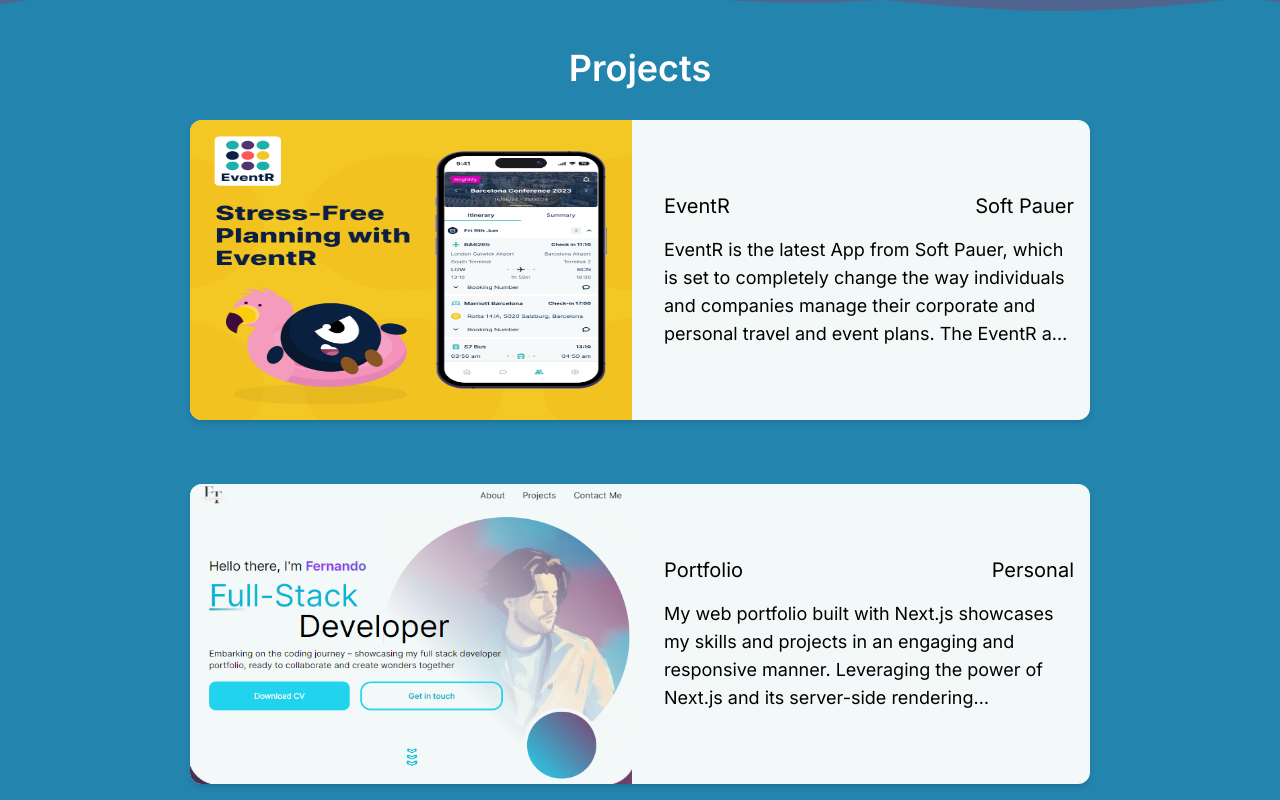
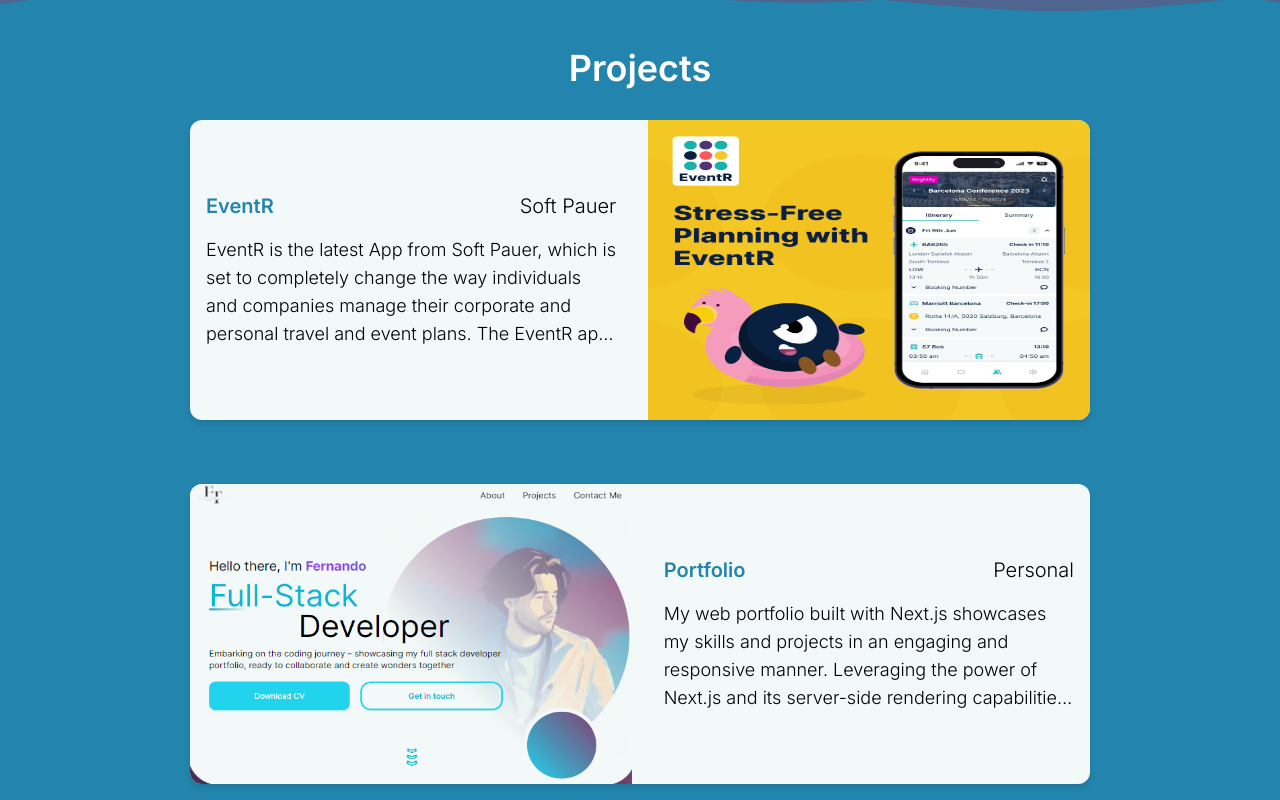
Before and after one commit to Nando1920/Web-Portfolio, a Next.js app: page / in a window 1280 px wide. Shown: the part 1460-2260 px from the top of the page. Built offline with nearby package versions, Linux system fonts and the light colour scheme.

Commit message:
more fixes and some work in project page

```diff
--- a/src/app/components/projectCardWeb.tsx
+++ b/src/app/components/projectCardWeb.tsx
@@ -25,7 +25,7 @@
   const inView = useInView(ref, { once: true });
   const controller = useAnimation();
 
-  const left: boolean = 2 % index === 0;
+  const isEvenIndex: boolean = 2 % index === 0;
 
   useEffect(() => {
     if (inView) {
@@ -33,18 +33,9 @@
     }
   }, [inView, controller]);
 
-  return (
-    <motion.div
-      ref={ref}
-      variants={{
-        hidden: { opacity: 0, x: left ? -150 : 150 },
-        visible: { opacity: 1, x: 0 },
-      }}
-      initial="hidden"
-      animate={controller}
-      transition={{ duration: 0.75, delay: 0.5 }}
-      className="bg-backgroundLight w-[700px] xl:w-[900px] h-[300px] 2xl:w-[1200px] 2xl:h-[400px]  grid grid-cols-4 rounded-xl overflow-hidden shadow-md gap-4">
-      <div className=" col-span-2 col-start-1 relative">
+  const imgContainer = () => {
+    return (
+      <div className=" relative w-1/2 ">
         <Image
           loading="lazy"
           src={getProjectImg(project.name)}
@@ -63,15 +54,47 @@
           </Link>
         </div>
       </div>
-      <div className="col-span-2 col-start-3 flex flex-col justify-center items-start gap-4 p-4 overflow-hidden">
+    );
+  };
+
+  const textContainer = () => {
+    return (
+      <div className=" w-1/2 flex-grow-0 flex flex-col justify-center items-start gap-4 p-4 overflow-hidden">
         <div className="flex justify-between w-full">
-          <div className="text-xl">{project.name}</div>
-          <div className="text-xl">{project.client}</div>
+          <div className="text-xl text-primary font-semibold">
+            {project.name}
+          </div>
+          <div className="text-xl font-light">{project.client}</div>
         </div>
-        <div className="text-lg text-ellipsis line-clamp-[4]">
+        <div className="text-lg text-ellipsis line-clamp-[4] font-light">
           {project.text}
         </div>
       </div>
+    );
+  };
+
+  return (
+    <motion.div
+      ref={ref}
+      variants={{
+        hidden: { opacity: 0, x: isEvenIndex ? -150 : 150 },
+        visible: { opacity: 1, x: 0 },
+      }}
+      initial="hidden"
+      animate={controller}
+      transition={{ duration: 0.75, delay: 0.5 }}
+      className="bg-backgroundLight w-[700px] xl:w-[900px] h-[300px] 2xl:w-[1200px] 2xl:h-[400px] 4K:w-full 4K:h-[500px] flex justify-evenly rounded-xl overflow-hidden shadow-md gap-4">
+      {isEvenIndex ? (
+        <>
+          {imgContainer()}
+          {textContainer()}
+        </>
+      ) : (
+        <>
+          {textContainer()}
+          {imgContainer()}
+        </>
+      )}
     </motion.div>
   );
 }
--- a/src/app/page.tsx
+++ b/src/app/page.tsx
@@ -62,10 +62,10 @@
         <div className="sm:text-lg">Thank you for visiting, find me on</div>
         <div className="flex gap-4 sm:gap-6">
           <a href="https://www.linkedin.com/in/fernando-tamayo-ferrer-706b6113b/">
-            <CiLinkedin className="w-8 h-8 sm:w-10 sm:h-10" />
+            <CiLinkedin className="w-8 h-8 sm:w-10 sm:h-10 hover:text-secondaryBold transition-colors duration-300" />
           </a>
           <a href="https://github.com/Nando1920">
-            <FaGithub className="w-8 h-8 sm:w-10 sm:h-10" />
+            <FaGithub className="w-8 h-8 sm:w-10 sm:h-10 hover:text-secondaryBold transition-colors duration-300 " />
           </a>
         </div>
         <div className="flex flex-col justify-around w-full flex-nowrap p-4">
--- a/src/app/projects/components/projectContainer.tsx
+++ b/src/app/projects/components/projectContainer.tsx
@@ -35,9 +35,12 @@
           />
         </div>
       </div>
-      <div className="reltative flex flex-col  justify-center items-center">
+      <div className="reltative flex flex-col  justify-center items-center relative">
+        <div className="relative md:h-24 overflow-visible">
+          <div className="shapedividers_com-9562 h-12 md:h-full absolute w-screen -z-10"></div>
+        </div>
         {projectData.images.length > 1 && (
-          <div className="h-16 relative flex flex-grow-0 flex-shrink-0 gap-2 overflow-auto overflow-y-hidden whitespace-nowrap">
+          <div className="h-16  flex flex-grow-0 flex-shrink-0 gap-2 overflow-auto overflow-y-hidden justify-center whitespace-nowrap before:bg-primary before:w-screen before:h-full before:absolute before:-z-10">
             {projectData.images?.map((image, i) => {
               return (
                 <div
@@ -59,11 +62,8 @@
             })}
           </div>
         )}
-        <div className="relative md:h-24 overflow-visible">
-          <div className="shapedividers_com-9562 h-12 md:h-full absolute w-screen -z-10"></div>
-        </div>
 
-        <div className="relative flex py-4 text-backgroundLight justify-center items-center before:bg-primary before:w-screen before:h-full before:absolute before:-z-10  ">
+        <div className="relative flex py-4 px-8 text-backgroundLight justify-center items-center before:bg-primary before:w-screen before:h-full before:absolute before:-z-10  ">
           <div className=" md:w-[60%]">
             <div className="text-sm">{projectData?.text}</div>
             <div className="text-md">{projectData?.client}</div>
```
Also changed, not shown: src/app/components/projectCard.tsx (+1 -7 lines).
